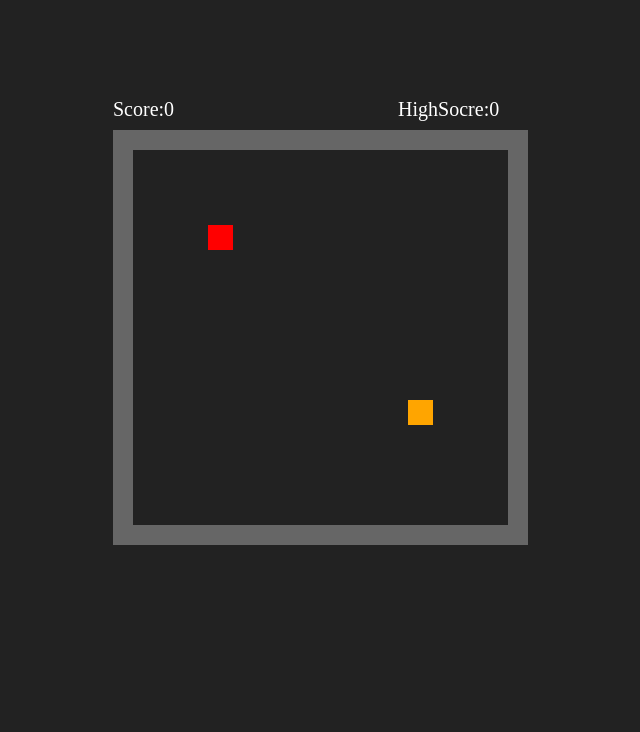
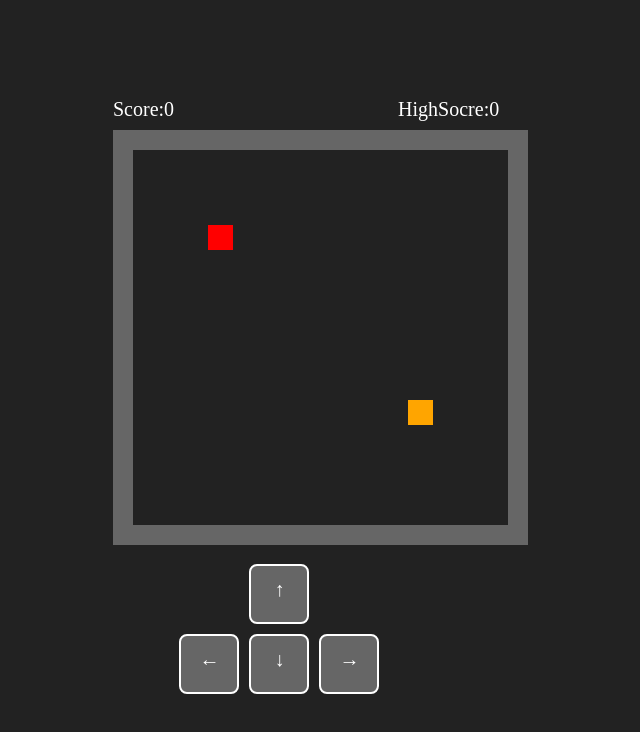
Before and after one commit to MilanPraz/Snake---Game, a plain HTML site: page index.html in a window 1280 px wide. Shown: the whole page, without its empty margins (271-911 px from the left). Drawn offline with Linux system fonts and the light colour scheme.

Commit message:
arrow buttons added

```diff
--- a/index.html
+++ b/index.html
@@ -21,9 +21,20 @@
     <canvas id="playground"></canvas>
 
 
+    <div class="controls">
+        <div class="buttons">
+            <button class="btn" id="bu"><div class="chevron">↑</div></button>
+            <button class="btn" id="bd"><div class="chevron">↓</div></button>
+            <button class="btn" id="bl"><div class="chevron">←</div></button>
+            <button class="btn" id="br"><div class="chevron">→</div></button>
+        </div>
+    </div>
+
     <div class="gameover">
         <div>Game-Over</div>
-        <div class="btn">Restart</div>
+        <div class="btn2">Restart</div>
+
+
 
     </div>
 </div>
--- a/scirpt.js
+++ b/scirpt.js
@@ -43,10 +43,45 @@ myhighscore.innerHTML=`HighSocre:${highscore}`;
 
 // gameover display
 var gameoverdisplay= document.querySelector(".gameover");
-var btn=document.querySelector(".btn");
+var btn=document.querySelector(".btn2");
 
 // game state
 var gamestate="live";
+
+
+//movement button
+const bu=document.getElementById("bu");
+const bd=document.querySelector("#bd");
+const bl=document.querySelector("#bl");
+const br=document.querySelector("#br");
+
+bu.addEventListener("click",()=>{
+
+    if(moveY!=1)
+    moveX=0;
+    moveY=-1;
+
+});
+bd.addEventListener("click",()=>{
+    if(moveY!=-1){
+        moveX=0;
+        moveY=1;
+    }
+});
+bl.addEventListener("click",()=>{
+    if(moveX!=1){
+        moveX=-1;
+        moveY=0;
+    }
+});
+br.addEventListener("click",()=>{
+    if(moveX!=-1){
+        moveX=1;
+        moveY=0;
+    }
+});
+
+
 /////////////////////////////////////////////////////////////
 
 window.onload=function(){
@@ -55,6 +90,10 @@ window.onload=function(){
    myInterval =setInterval(drawgame,270)
 
    document.addEventListener("keydown",movement)
+
+
+
+
 
 
 }
@@ -161,7 +200,7 @@ function drawgame(){
 
 //snake movement
 function movement(e){
-    if(e.code==="ArrowUp" && moveY!=1){
+    if((e.code==="ArrowUp") && moveY!=1){
         moveX=0;
         moveY=-1;
     }
@@ -181,6 +220,9 @@ function movement(e){
     move.play();
 }
 
+
+
+
 // random fruit generate
 
 function foodrandom(){
--- a/style.css
+++ b/style.css
@@ -55,7 +55,7 @@ width: 450px;
     user-select: none;
 }
 
-.btn{
+.btn2{
     display: inline;
     border:2px solid white;
     border-radius: 20px;
@@ -67,10 +67,89 @@ width: 450px;
     margin-left: 30px;
 
   }
-  .btn:hover{
+  .btn2:hover{
     background-color:white;
     color: #222;
     box-shadow: 1px 1px 30px #666;
 
 
   }
+
+  .controls{
+    display: grid;
+    position: relative;
+    top:86%;
+    right:7%;
+  }
+  .buttons {
+	width: 210px;
+	height: 140px;
+	background: #222;
+	align-self: center;
+	justify-self: center;
+	display: grid;
+	grid-template-rows: 70px 70px;
+	grid-template-columns: 70px 70px 70px;
+}
+.btn {
+    background-color: #666;
+	width: 60px;
+	height: 60px;
+	border: 2px #fff solid;
+	border-bottom: 2px #fff solid;
+	align-self: center;
+	justify-self: center;
+	cursor: pointer;
+	border-radius: 8px;
+	display: grid;
+	/*box-shadow: 4px 4px 10px rgba(255, 255, 255, 0.2);*/
+}
+
+.chevron {
+	height: 30px;
+	width: 20px;
+	align-self: center;
+	justify-self: center;
+	color: #222;
+	font-size: 20px;
+	line-height: 20px;
+	text-align: center;
+	color: #fff;
+}
+#bu {
+	grid-column-start: 2;
+}
+#bd {
+	grid-column-start: 2;
+	grid-row-start: 2;
+}
+#bl {
+	grid-column-start: 1;
+	grid-row-start: 2;
+}
+#br {
+	grid-column-start: 3;
+	grid-row-start: 2;
+}
+
+/*
+@media (min-width:390px){
+
+.buttons{
+    transform: scale(1.5);
+}
+.controls{
+    top:110%;
+
+}
+} */
+@media (max-width:390px){
+
+    .buttons{
+        transform: scale(1.5);
+    }
+    .controls{
+        top:110%;
+
+    }
+    }
```
